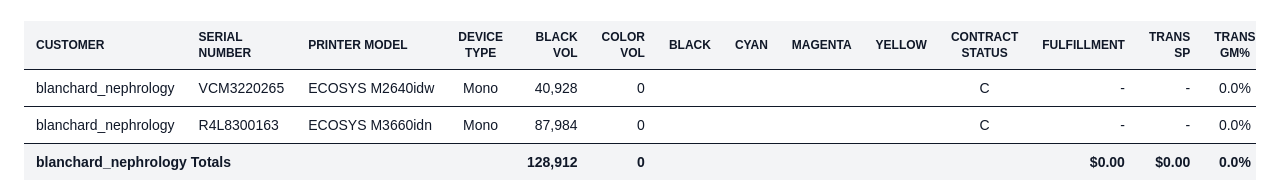
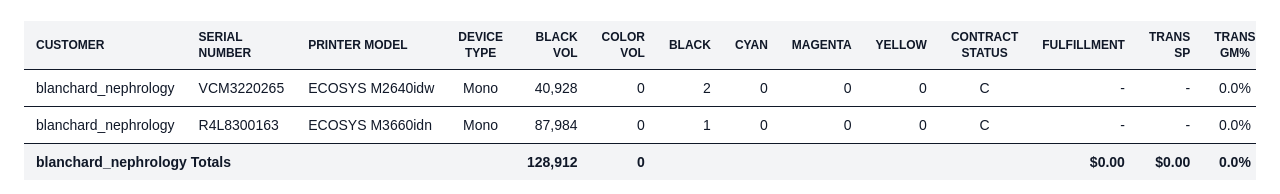
Before and after one commit to ElliottIan397/dealer-dashboard, a Next.js app: page / in a window 1280 px wide. Shown: the part 204-398 px from the top of the page. Built offline with nearby package versions, Linux system fonts and the light colour scheme.

Commit message:
Table formatting adjustments Rev 13

```diff
--- a/app/DealerDashboard.tsx
+++ b/app/DealerDashboard.tsx
@@ -25,10 +25,10 @@ export default function DealerDashboard() {
     Device_Type: row.Device_Type,
     Black_Annual_Volume: row.Black_Annual_Volume,
     Color_Annual_Volume: row.Color_Annual_Volume,
-    Black_Full_Cartridges_Required_365d: row["Black_Full_Cartridges_Required_(365d)"],
-    Cyan_Full_Cartridges_Required_365d: row["Cyan_Full_Cartridges_Required_(365d)"],
-    Magenta_Full_Cartridges_Required_365d: row["Magenta_Full_Cartridges_Required_(365d)"],
-    Yellow_Full_Cartridges_Required_365d: row["Yellow_Full_Cartridges_Required_(365d)"],
+    Black_Full_Cartridges_Required_365d: row["Black_Full_Cartridges_Required_365d"],
+    Cyan_Full_Cartridges_Required_365d: row["Cyan_Full_Cartridges_Required_365d"],
+    Magenta_Full_Cartridges_Required_365d: row["Magenta_Full_Cartridges_Required_365d"],
+    Yellow_Full_Cartridges_Required_365d: row["Yellow_Full_Cartridges_Required_365d"],
     Contract_Status: row.Contract_Status,
     Fulfillment_Cost_12_Mth: row["Twelve_Month_Fulfillment_Cost"],
     Transactional_SP_12_Mth: row["Twelve_Month_Transactional_SP"],
```
